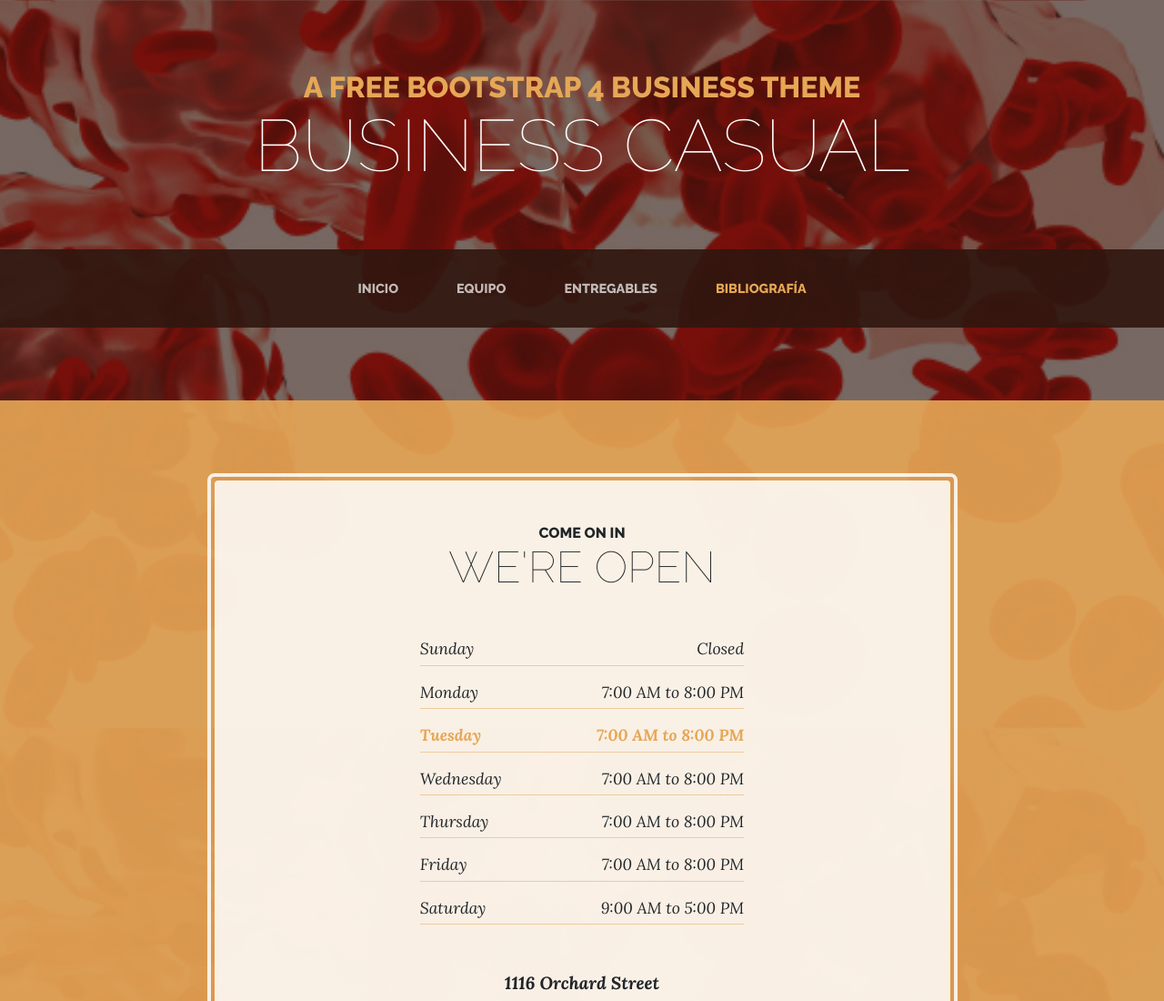
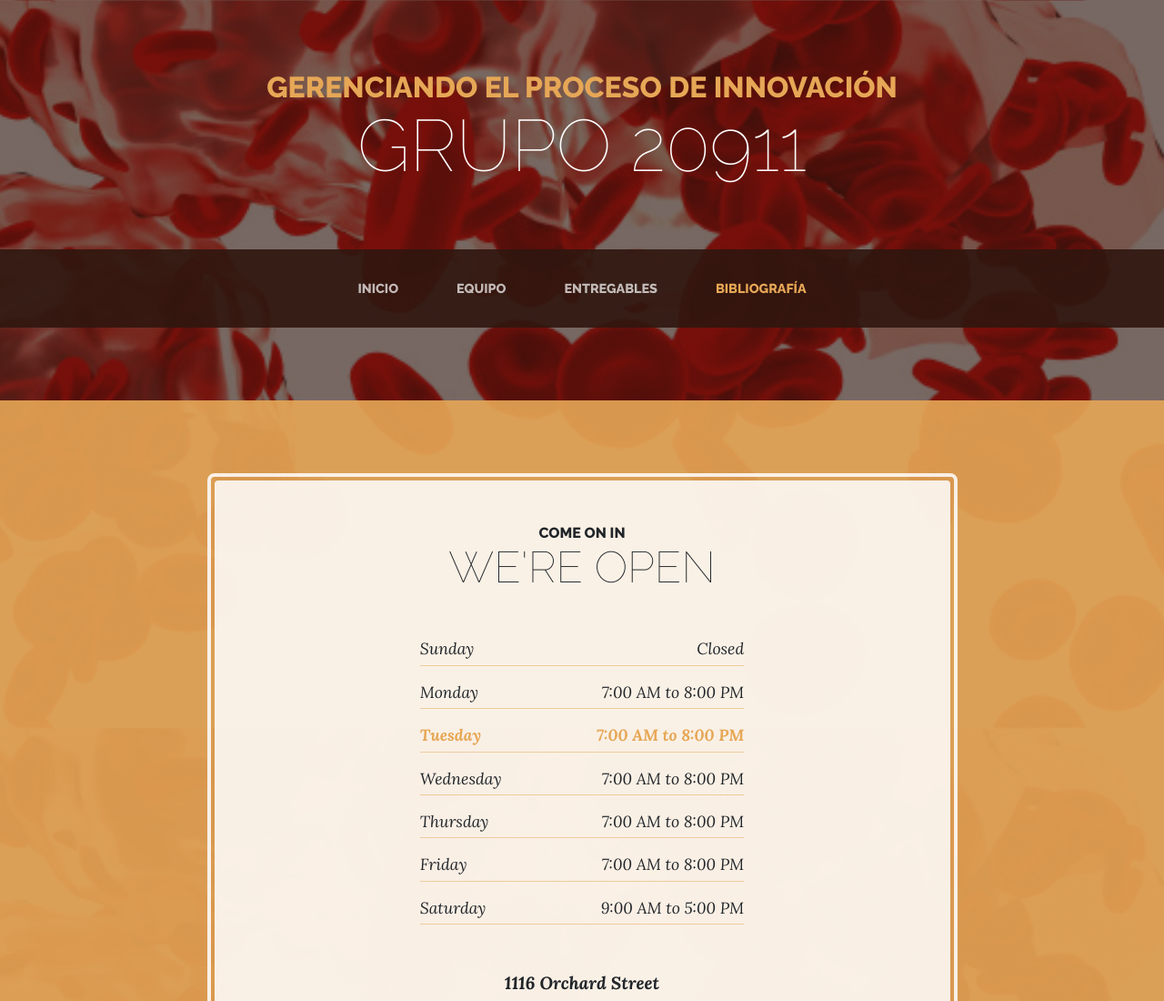
Before and after one commit to JoseCebrian12/GPI2911, a website: page store.html in a window 1280 px wide. Shown: the top 1100 px of the page at 91% size. Drawn offline with Linux system fonts and the light colour scheme.

Commit message:
Update store.html

```diff
--- a/store.html
+++ b/store.html
@@ -25,8 +25,8 @@
   <body>
 
     <h1 class="site-heading text-center text-white d-none d-lg-block">
-      <span class="site-heading-upper text-primary mb-3">A Free Bootstrap 4 Business Theme</span>
-      <span class="site-heading-lower">Business Casual</span>
+      <span class="site-heading-upper text-primary mb-3">Gerenciando el proceso de innovación</span>
+      <span class="site-heading-lower">Grupo 20911</span>
     </h1>
 
     <!-- Navigation -->
```
